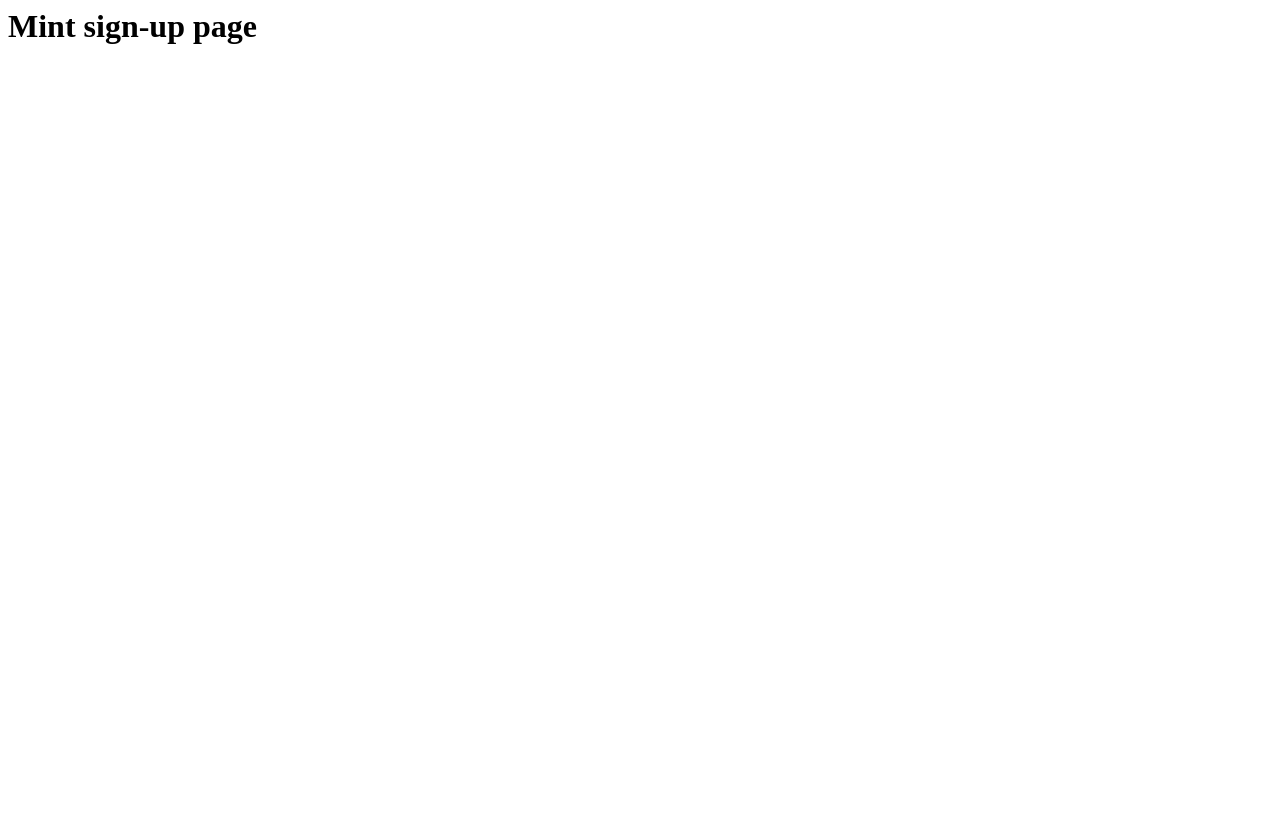
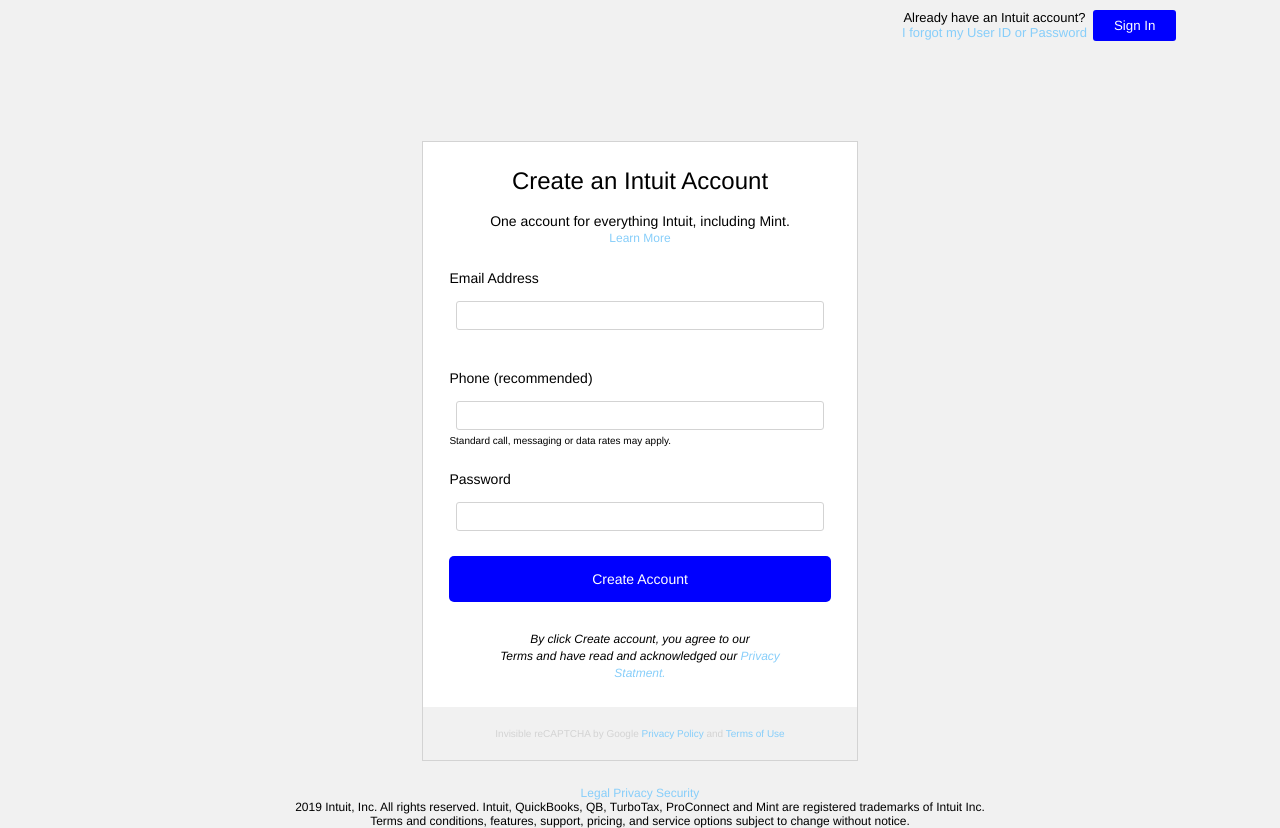
Before and after one commit to gabytzubaws/mint-signup-page, a plain HTML site: page index.html in a window 1280 px wide. Before the commit the page ends 800 px from the top, so only its background shows below. Drawn offline with Linux system fonts and the light colour scheme.

Commit message:
Update index.html

```diff
--- a/index.html
+++ b/index.html
@@ -1 +1,47 @@
-<h1>Mint sign-up page</h1>
+<html>
+  <head>
+    <meta charset='utf-8'>
+    <link rel="stylesheet" href="style.css">
+    <link rel="shortcut icon" type="image/x-icon" href="https://accounts.intuit.com//images/favicons/apple-touch-icon-57x57.png">
+    <title>Intuit Account - Sign up</title>
+  </head>
+  <body>
+    <header>
+      <div class="hdr-left">
+        <p>Already have an Intuit account?</p>
+        <a href="#"><p>I forgot my User ID or Password</p></a>
+      </div>
+      <div class="hdr-right">
+        <button class="sign-in" type="button">Sign In</button>
+      </div>
+    </header>
+    <div class="form-container">
+      <form action="#" method="post">
+        <h2>Create an Intuit Account</h2>
+        <p>One account for everything Intuit, including Mint.</p>
+        <a><p>Learn More</p></a>
+        <label class="label-name" for="email">Email Address</label>
+        <input type="email" name="email" id="email" required>
+        <label class="label-name" for="phone">Phone (recommended)</label>
+        <input type="tel" name="phone" id="phone">
+        <p id="below-pass">Standard call, messaging or data rates may apply.</p>
+        <label class="label-name" for="password">Password</label>
+        <input type="password" name="pass" id="password">
+        <button class="create-acc" type="button">Create Account</button>
+        <div class="form-footer">
+            <p>By click Create account, you agree to our</p>
+            <p>Terms and have read and acknowledged our <a href="#">Privacy</a></p>
+            <p><a href="#">Statment.</a></p>
+        </div>
+        <div class="second-footer">
+          <p>Invisible reCAPTCHA by Google <a href="#">Privacy Policy</a> and <a href="#">Terms of Use</a></p>
+        </div>
+      </form>
+    </div>
+  <footer>
+    <p><a href="#">Legal</a> <a href="#">Privacy</a> <a href="#">Security</a></p>
+    <p>2019 Intuit, Inc. All rights reserved. Intuit, QuickBooks, QB, TurboTax, ProConnect and Mint are registered trademarks of Intuit Inc.</p>
+    <p>Terms and conditions, features, support, pricing, and service options subject to change without notice.</p>
+  </footer>
+  </body>
+</html>
```
